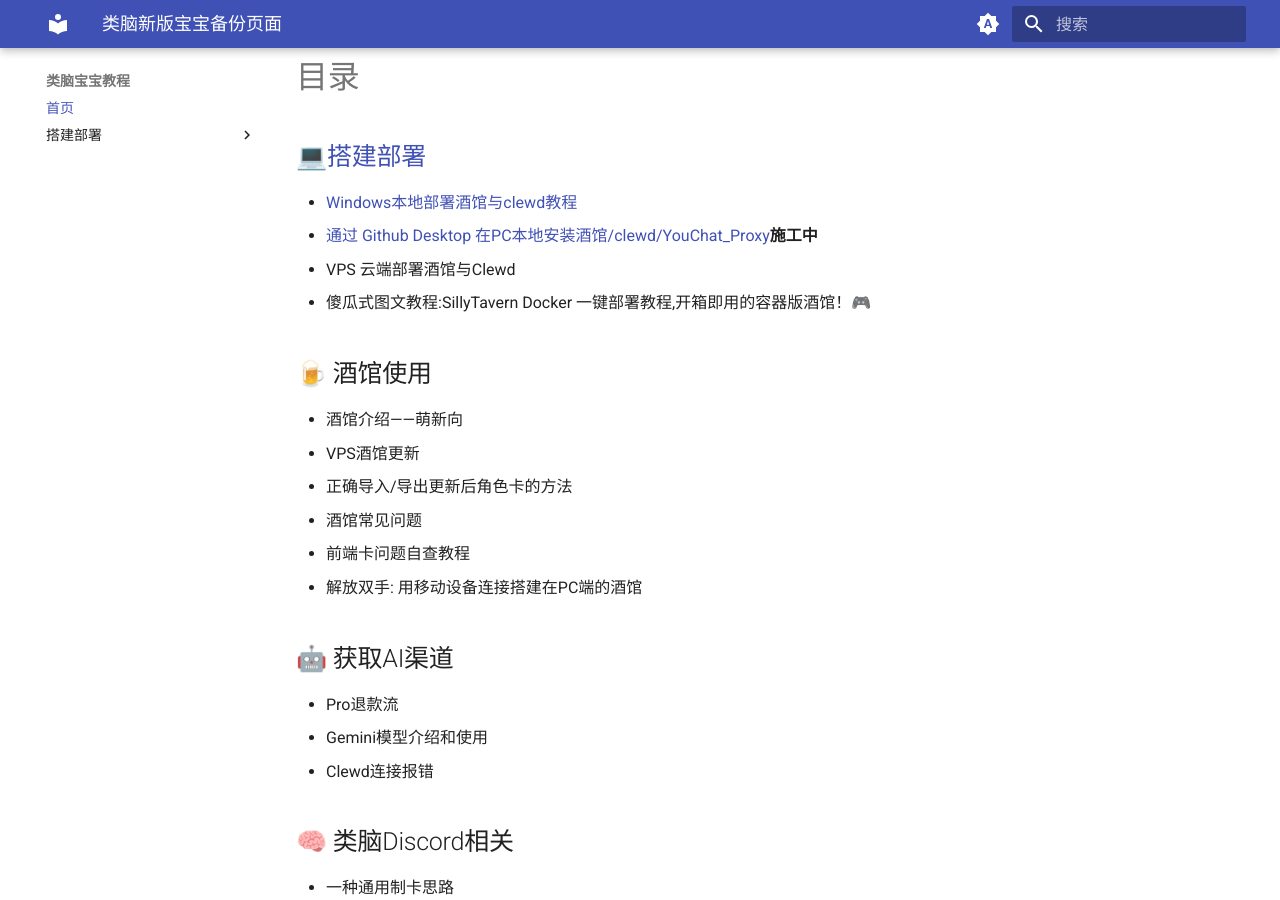
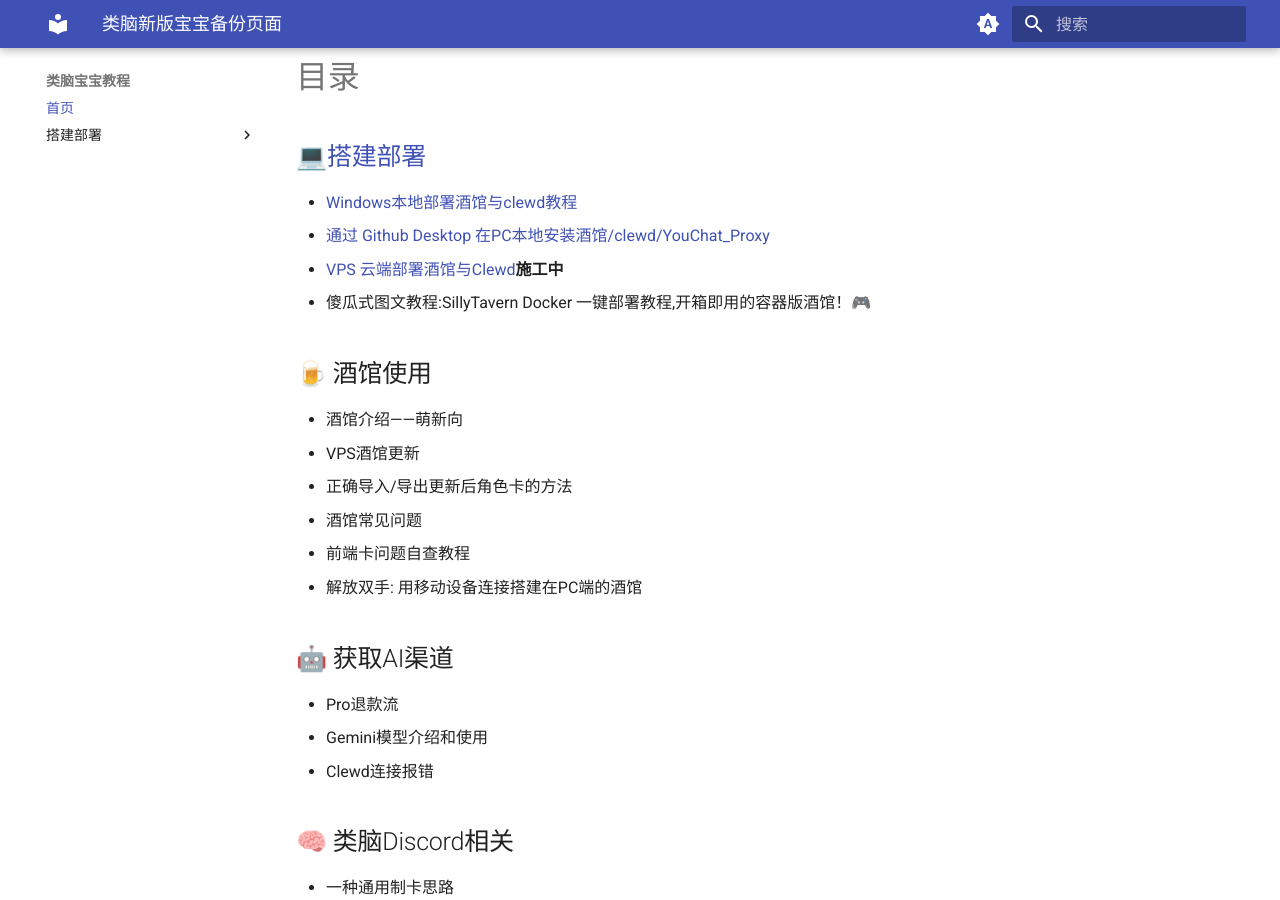
Before and after one commit to supmamamamma/baoleinao, an MkDocs documentation site: the page built from docs/index.md, in a window 1280 px wide and 900 px high, scrolled down 394 px. Built offline with MkDocs 1.6.1 and Material for MkDocs 9.7.7, drawn with Linux system fonts in a browser that asks for light colours; part of the change alters nothing that is shown.

Commit message:
更新进度

```diff
--- a/docs/index.md
+++ b/docs/index.md
@@ -15,8 +15,8 @@
 ## [💻搭建部署](build/index.md)
 
 - [Windows本地部署酒馆与clewd教程](build/silly.md)
-- [通过 Github Desktop 在PC本地安装酒馆/clewd/YouChat_Proxy](build/gitdesk.md)**施工中**
-- VPS 云端部署酒馆与Clewd
+- [通过 Github Desktop 在PC本地安装酒馆/clewd/YouChat_Proxy](build/gitdesk.md)
+- [VPS 云端部署酒馆与Clewd](build/vps.md)**施工中**
 - 傻瓜式图文教程:SillyTavern Docker 一键部署教程,开箱即用的容器版酒馆！🎮
 
 ## 🍺 酒馆使用
--- a/mkdocs.yml
+++ b/mkdocs.yml
@@ -7,6 +7,7 @@ nav:
     - "首页": build/index.md
     - "Windows本地部署酒馆与clewd教程": build/silly.md
     - "通过 Github Desktop 在PC本地安装酒馆/Clewd/YouChat_Proxy": build/gitdesk.md
+    - "VPS 云端部署酒馆与Clewd": build/vps.md
 theme:
   name: material
   language: zh
```
Also changed, not shown: 4 other files.
